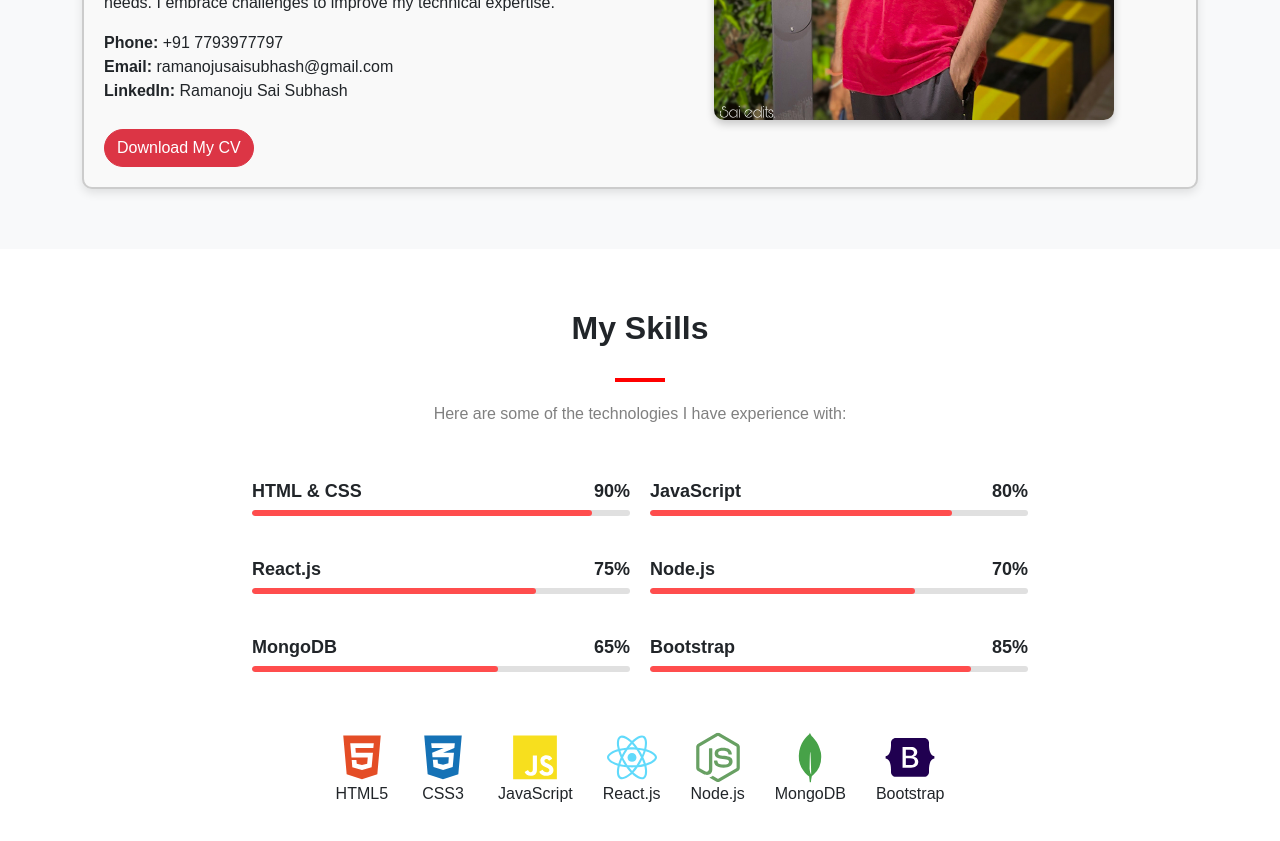
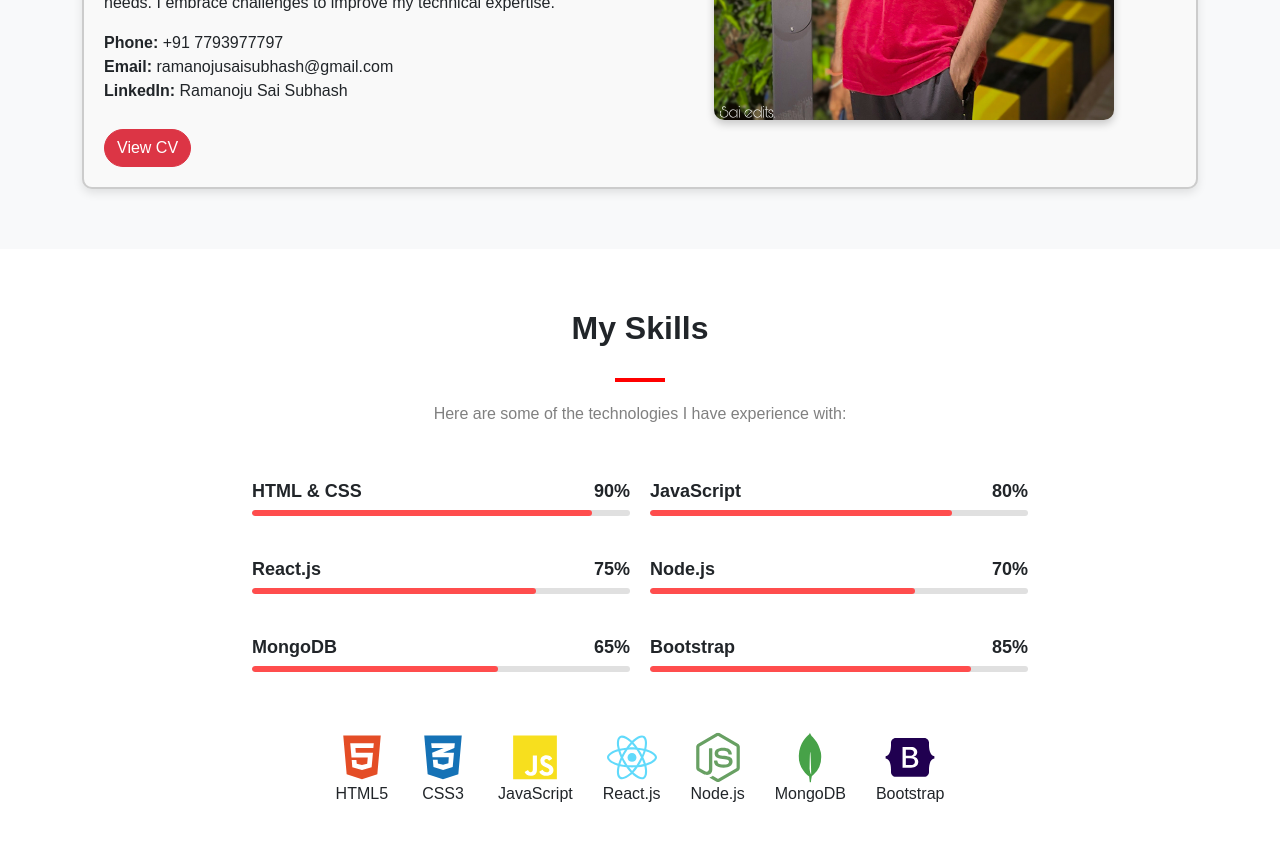
Before and after one commit to ramanojusaisubhash/Professional-Portfolio, a React (Create React App) app: page / in a window 1280 px wide. Shown: the part 1380-2221 px from the top of the page. Built offline with nearby package versions, Linux system fonts and the light colour scheme.

Commit message:
Updaated the Resume into View

```diff
--- a/src/components/About.js
+++ b/src/components/About.js
@@ -57,9 +57,9 @@ function About() {
               </p>
 
               {/* CV Download Button */}
-              <a href="/SaiSubhashResume.pdf" download="Ramanoju_Sai_Subhash_CV.pdf">
+              <a href="/Sai_Subhash_Resume_.pdf" target="_blank" >
                 <Button variant="danger" className="cv-btn">
-                  Download My CV
+                  View CV
                 </Button>
               </a>
 
```
Also changed, not shown: 1 other file (tests, documents, lock files or other folders).
